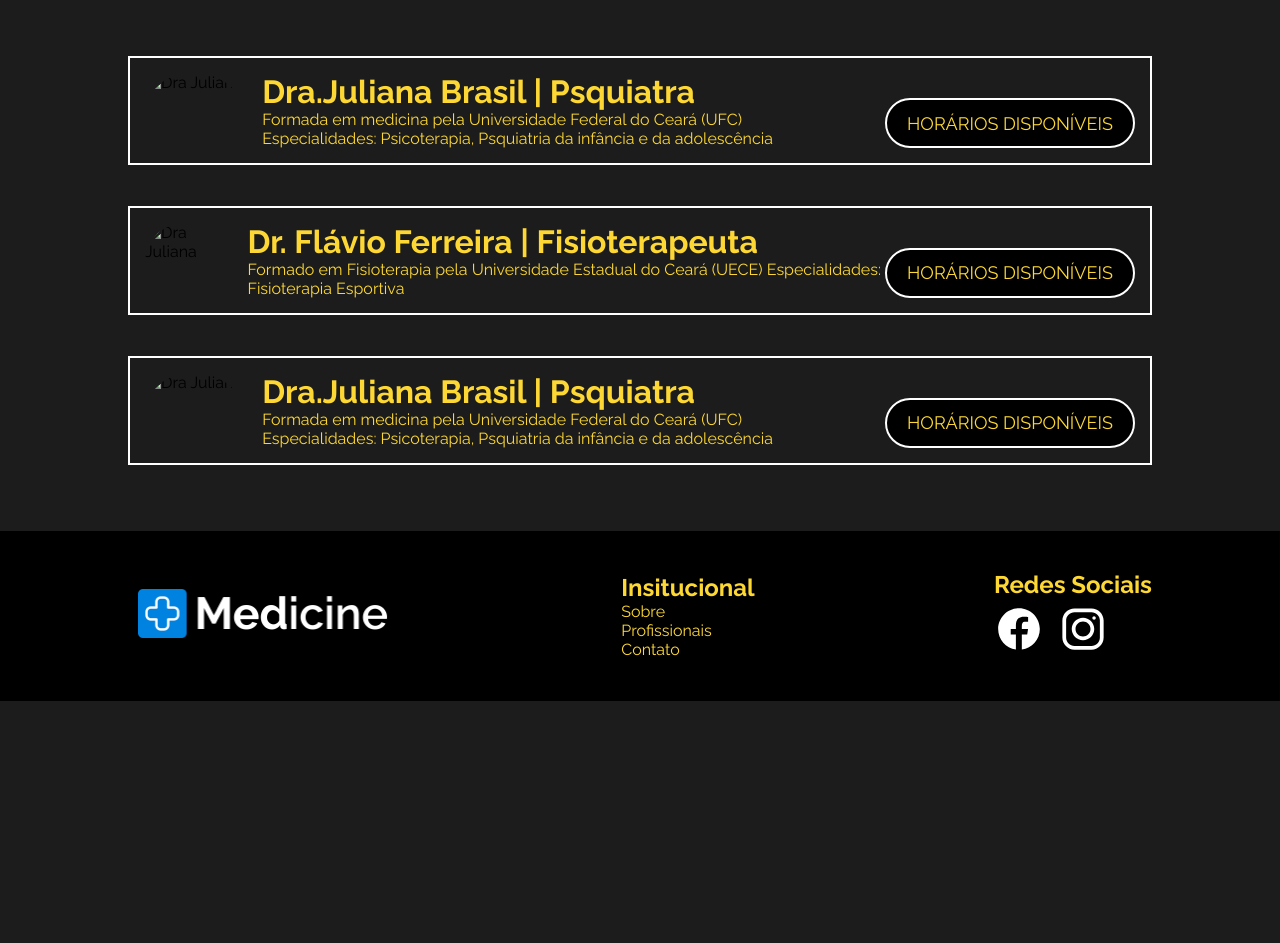
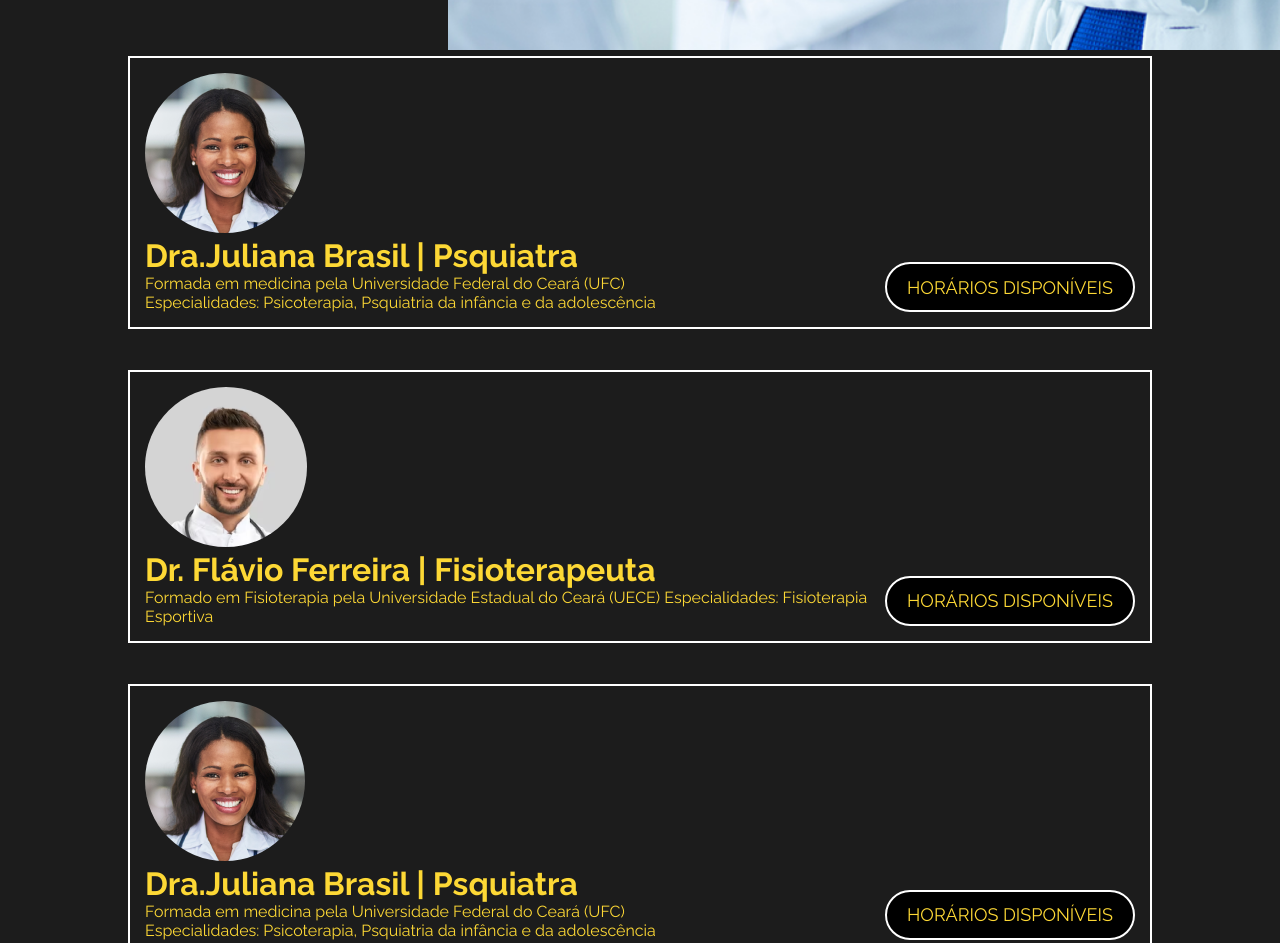
Before and after one commit to Nadiana-Kelly/Projeto-disciplina-de-Web, a plain HTML site: page CSS-Alternativo/Tela1-Profissionais/index.html in a window 1280 px wide. Shown: the part 554-1497 px from the top of the page. Before the commit the page ends 1255 px from the top, so only its background shows below. Drawn offline with Linux system fonts and the light colour scheme.

Commit message:
Update index.html

```diff
--- a/CSS-Alternativo/Tela1-Profissionais/index.html
+++ b/CSS-Alternativo/Tela1-Profissionais/index.html
@@ -24,7 +24,7 @@
 
     <div class = "inicio">
         <div class="imagem">
-            <img src="image 3.png" alt="médicos" >
+            <img src="image3.png" alt="médicos" >
         </div>
         <div class="texto1">
             <h1>Conheça nossos profissionais!</h1>
@@ -35,8 +35,8 @@
     <div id="medicos">
         <div id="informacoes">
             <div class="retangulo-medico">
-                <div id="informacoes-medico">
-                    <img src="image 1.png" alt="Dra Juliana">
+                <div class="informacoes-medico">
+                    <img src="image1.png" alt="Dra Juliana">
                     <div>
                         <h1>Dra.Juliana Brasil | Psquiatra</h1>
                         <p>Formada em medicina pela Universidade Federal do Ceará (UFC)<br>
@@ -45,13 +45,13 @@
                     </div>
                 </div>
                 <div class="div-botao">
-                    <button class="botao" id="botao">HORÁRIOS DISPONÍVEIS</button>
+                    <button class="botao">HORÁRIOS DISPONÍVEIS</button>
                 </div>
             </div>
 
             <div class="retangulo-medico">
-                <div id="informacoes-medico">
-                    <img src="image 2.png" alt="Dra Juliana">
+                <div class="informacoes-medico">
+                    <img src="image2.png" alt="Dra Juliana">
                     <div>
                         <h1>Dr. Flávio Ferreira | Fisioterapeuta</h1>
                         <p>Formado em Fisioterapia pela Universidade Estadual do Ceará (UECE)
@@ -60,13 +60,13 @@
                     </div>
                 </div>
                 <div class="div-botao">
-                    <button class="botao" id="botao">HORÁRIOS DISPONÍVEIS</button>
+                    <button class="botao">HORÁRIOS DISPONÍVEIS</button>
                 </div>
             </div>
 
             <div class="retangulo-medico">
-                <div id="informacoes-medico">
-                    <img src="image 1.png" alt="Dra Juliana">
+                <div class="informacoes-medico">
+                    <img src="image1.png" alt="Dra Juliana">
                     <div>
                         <h1>Dra.Juliana Brasil | Psquiatra</h1>
                         <p>Formada em medicina pela Universidade Federal do Ceará (UFC)<br>
@@ -75,7 +75,7 @@
                     </div>
                 </div>
                 <div class="div-botao">
-                    <button class="botao" id="botao">HORÁRIOS DISPONÍVEIS</button>
+                    <button class="botao">HORÁRIOS DISPONÍVEIS</button>
                 </div>
             </div>
         </div>
```
